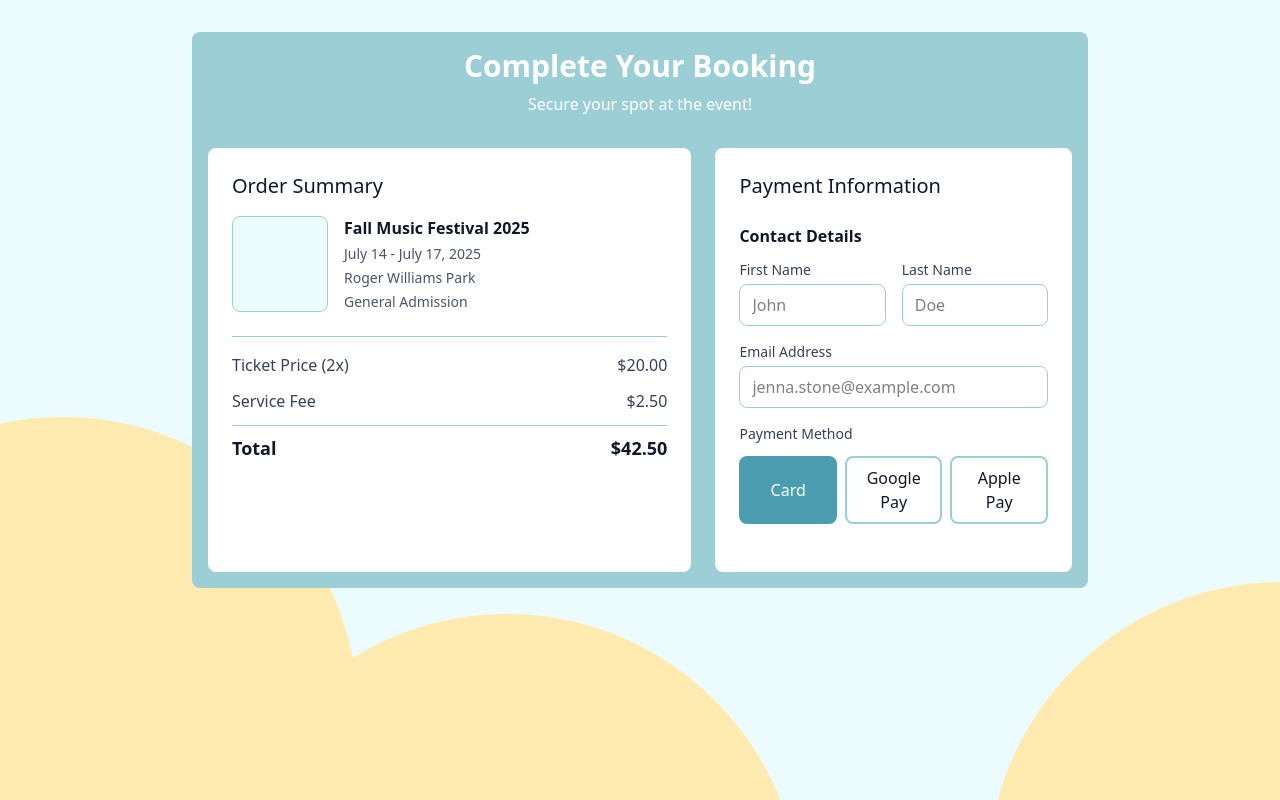
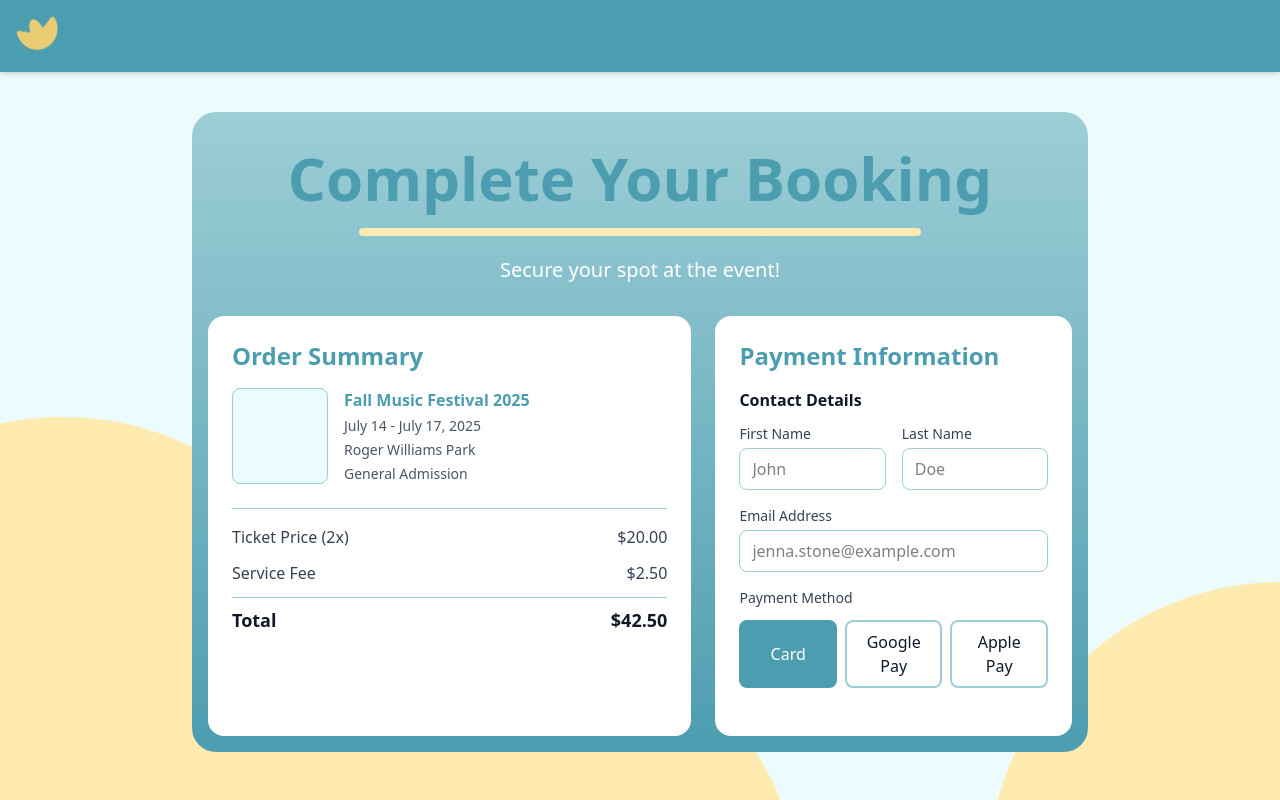
Before and after one commit to urkodi/EventSite, a React (Vite) app: page /checkout in a window 1280 px wide. Built offline with nearby package versions, Linux system fonts and the light colour scheme.

Commit message:
visual changes

```diff
--- a/src/EventCheckout.tsx
+++ b/src/EventCheckout.tsx
@@ -1,5 +1,6 @@
 
 import { useState } from "react";
+import eventlogo from "./assets/images/eventlogo.png";
 
 export default function EventCheckout() {
 //Event Details - will come from API
@@ -23,15 +24,25 @@ export default function EventCheckout() {
     const [paymentMethod, setPaymentMethod] = useState("card");
 
     return (
-        <div className="w-full min-h-screen py-8 px-4">
-            <div className="max-w-4xl mx-auto">
+        <div className="flex flex-col mx-auto h-auto">
+
+            <header className="w-screen h-auto bg-moonstone p-4 shadow-md">
+                    <div className="flex items-left">
+                        <a href="/">
+                            <img src={eventlogo} alt="Event Logo" className="h-10 transition-transform duration-300 hover:scale-120 hover:-translate-y-0" />
+                            </a>
+                    </div>
+            </header>
+
+            <div className="max-w-4xl mx-auto mt-10">
                 {/* Header */}
-                <div class="bg-lightermoonstone p-4 rounded-lg">
-                    <div className="text-center mb-8">
-                        <h1 className="text-3xl font-bold text-white mb-2">
+                <div className="p-4 rounded-3xl bg-gradient-to-b from-lightermoonstone to-moonstone">
+                    <div className="text-center mb-8 mt-5">
+                        <h1 className="text-6xl font-bold text-moonstone mb-2">
                             Complete Your Booking
                         </h1>
-                        <p className="text-white font-normal">Secure your spot at the event!</p>
+                        <div className="mx-auto w-[65%] rounded-xl h-2 bg-vanilla mb-5 mt-5"></div>
+                        <p className="text-white text-xl font-normal">Secure your spot at the event!</p>
                     </div>
 
                     {/* Two column grid */}
@@ -39,8 +50,8 @@ export default function EventCheckout() {
 
 
                         {/* Left column - Event Details */}
-                        <div className="lg:col-span-4 bg-white rounded-lg p-6">
-                            <h2 className="text-xl font-medium text-gray-900 mb-4">Order Summary</h2>
+                        <div className="lg:col-span-4 bg-white rounded-2xl p-6">
+                            <h2 className="text-2xl font-bold text-moonstone mb-4">Order Summary</h2>
                             {/* Event Card with image and details */}
                             <div className="flex gap-4 mb-4 pb-6 border-b border-[#9CCED6]">
                             {/* Image placeholder */}
@@ -48,7 +59,7 @@ export default function EventCheckout() {
 
                             {/* Event details */}
                             <div>
-                                <h3 className="font-semibold text-gray-900">{event.name}</h3>
+                                <h3 className="font-semibold text-moonstone">{event.name}</h3>
                                 <p className="text-sm text-gray-600 mt-1">{event.date} </p>
                                 <p className="text-sm text-gray-600 mt-1">{event.location}</p>
                                 <p className="text-sm text-gray-600 mt-1">{event.ticketType}</p>
@@ -77,8 +88,8 @@ export default function EventCheckout() {
                         </div>
 
                         {/* Right column - Payment Form */}
-                        <div className="lg:col-span-3 bg-white rounded-lg p-6">
-                            <h2 className="text-xl font-medium text-gray-900 mb-6">Payment Information</h2>
+                        <div className="lg:col-span-3 bg-white rounded-2xl p-6">
+                            <h2 className="text-2xl font-bold text-moonstone mb-4">Payment Information</h2>
 
                                 {/* Contact Details */}
                                 <div className="mb-6">
```
